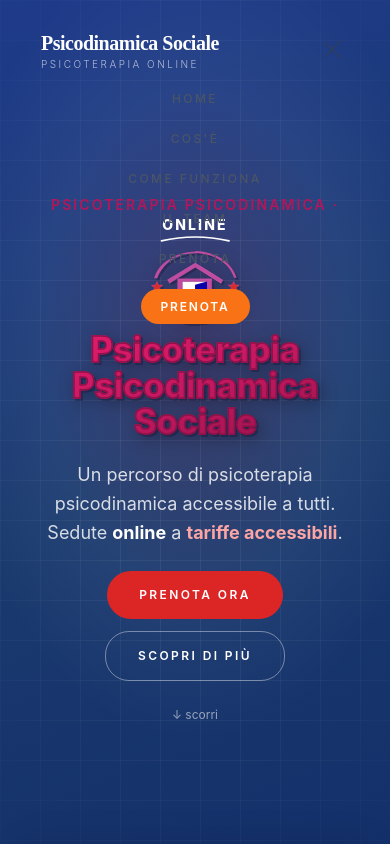
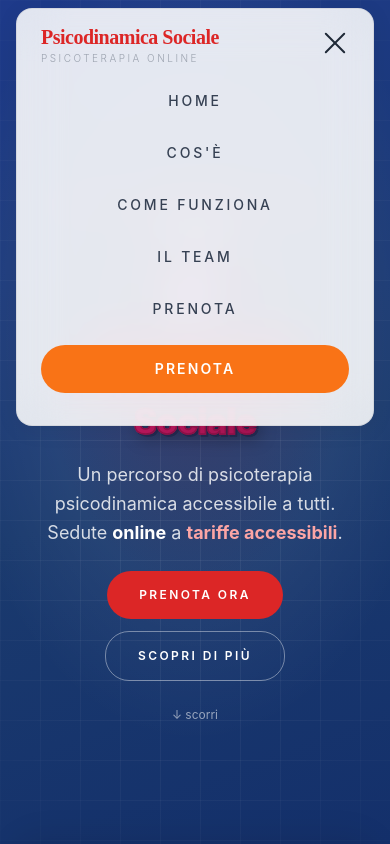
Before and after one commit to TheEmilz/psicodinamica-sociale, a React (Vite) app: page / in a window 390 px wide. Both pictures are taken after a click on the button "Apri menu". Shown: the top 844 px of the page. Built offline with nearby package versions, Linux system fonts and the light colour scheme.

Commit message:
Header: hamburger su tablet+mobile, linee visibili da subito, target touch piu' grandi, scroll throttled con rAF per fix freeze mobile

```diff
--- a/src/components/Header.jsx
+++ b/src/components/Header.jsx
@@ -87,6 +87,7 @@ function getColors(scrolled, sectionTheme) {
       link: '#ffffff',
       linkHover: '#ef4444',
       underline: '#ef4444',
+      burger: '#ffffff',
       ctaBg: 'transparent',
       ctaText: '#ffffff',
       ctaBorder: 'rgba(255,255,255,0.45)',
@@ -100,6 +101,7 @@ function getColors(scrolled, sectionTheme) {
     link: '#1f2937',
     linkHover: '#ef4444',
     underline: '#ef4444',
+    burger: '#1f2937',
     ctaBg: '#dc2626',
     ctaText: '#ffffff',
     ctaBorder: '#dc2626',
@@ -116,7 +118,15 @@ export default function Header() {
 
   // ── Scroll state (triggers compact mode at 50 px) ──
   useEffect(() => {
-    const onScroll = () => setScrolled(window.scrollY > 50)
+    let ticking = false
+    const onScroll = () => {
+      if (ticking) return
+      ticking = true
+      requestAnimationFrame(() => {
+        setScrolled(window.scrollY > 50)
+        ticking = false
+      })
+    }
     window.addEventListener('scroll', onScroll, { passive: true })
     return () => window.removeEventListener('scroll', onScroll)
   }, [])
@@ -148,18 +158,32 @@ export default function Header() {
     const sections = document.querySelectorAll('[data-header-theme]')
     sections.forEach(s => observer.observe(s))
 
-    // Also listen to scroll for sub-pixel accuracy between IO callbacks
-    window.addEventListener('scroll', readCurrentSection, { passive: true })
+    // Also listen to scroll for sub-pixel accuracy between IO callbacks,
+    // throttled with rAF so each scroll event doesn't force a synchronous
+    // reflow (which caused scroll jank/freezing on mobile).
+    let ticking = false
+    const onScroll = () => {
+      if (ticking) return
+      ticking = true
+      requestAnimationFrame(() => {
+        readCurrentSection()
+        ticking = false
+      })
+    }
+    window.addEventListener('scroll', onScroll, { passive: true })
     readCurrentSection() // initial read
 
     return () => {
       observer.disconnect()
-      window.removeEventListener('scroll', readCurrentSection)
+      window.removeEventListener('scroll', onScroll)
     }
   }, [])
 
-  const navAnimate = getNavAnimate(scrolled, sectionTheme)
-  const colors = getColors(scrolled, sectionTheme)
+  // When the mobile/tablet drawer is open we treat the header as "active"
+  // so it gets a solid background and dark text even over the dark hero.
+  const active = scrolled || menuOpen
+  const navAnimate = getNavAnimate(active, sectionTheme)
+  const colors = getColors(active, sectionTheme)
   const transition = { duration: 0.55, ease: [0.4, 0, 0.2, 1] }
 
   return (
@@ -195,7 +219,7 @@ export default function Header() {
         {/* ── Blur overlay: isolated so backdrop-filter never breaks -webkit-background-clip: text on children ── */}
         <motion.div
           aria-hidden="true"
-          animate={{ opacity: scrolled ? 1 : 0 }}
+          animate={{ opacity: active ? 1 : 0 }}
           transition={transition}
           style={{
             position: 'absolute', inset: 0,
@@ -234,7 +258,7 @@ export default function Header() {
           </a>
 
           {/* Desktop navigation */}
-          <ul className="hidden sm:flex items-center gap-8 list-none m-0 p-0">
+          <ul className="hidden lg:flex items-center gap-8 list-none m-0 p-0">
             {NAV_LINKS.map(({ label, href }) => (
               <li key={label}>
                 <motion.a
@@ -263,7 +287,7 @@ export default function Header() {
           </ul>
 
           {/* CTA button */}
-          <div className="hidden sm:block">
+          <div className="hidden lg:block">
             <motion.a
               href="#prenota"
               onClick={(e) => handleNavClick(e, '#prenota')}
@@ -285,29 +309,26 @@ export default function Header() {
             </motion.a>
           </div>
 
-          {/* Hamburger (mobile) */}
+          {/* Hamburger (mobile + tablet) */}
           <button
-            className="sm:hidden flex flex-col justify-center items-center w-8 h-8 gap-1.5 focus:outline-none"
+            className="lg:hidden flex flex-col justify-center items-center w-11 h-11 -mr-2 gap-1.5 focus:outline-none"
             onClick={() => setMenuOpen(p => !p)}
             aria-label={menuOpen ? 'Chiudi menu' : 'Apri menu'}
           >
             <motion.span
-              animate={{ rotate: menuOpen ? 45 : 0, y: menuOpen ? 8 : 0 }}
+              animate={{ rotate: menuOpen ? 45 : 0, y: menuOpen ? 8 : 0, backgroundColor: menuOpen ? '#1f2937' : colors.burger }}
               transition={{ duration: 0.3 }}
-              className="block h-px w-6 origin-center"
-              style={{ backgroundColor: '#374151' }}
+              className="block h-0.5 w-7 origin-center rounded-full"
             />
             <motion.span
-              animate={{ opacity: menuOpen ? 0 : 1, scaleX: menuOpen ? 0 : 1 }}
+              animate={{ opacity: menuOpen ? 0 : 1, scaleX: menuOpen ? 0 : 1, backgroundColor: colors.burger }}
               transition={{ duration: 0.3 }}
-              className="block h-px w-6"
-              style={{ backgroundColor: '#374151' }}
+              className="block h-0.5 w-7 rounded-full"
             />
             <motion.span
-              animate={{ rotate: menuOpen ? -45 : 0, y: menuOpen ? -8 : 0 }}
+              animate={{ rotate: menuOpen ? -45 : 0, y: menuOpen ? -8 : 0, backgroundColor: menuOpen ? '#1f2937' : colors.burger }}
               transition={{ duration: 0.3 }}
-              className="block h-px w-6 origin-center"
-              style={{ backgroundColor: '#374151' }}
+              className="block h-0.5 w-7 origin-center rounded-full"
             />
           </button>
         </div>
@@ -321,25 +342,25 @@ export default function Header() {
               animate={{ height: 'auto', opacity: 1 }}
               exit={{ height: 0, opacity: 0 }}
               transition={{ duration: 0.4, ease: [0.4, 0, 0.2, 1] }}
-              className="sm:hidden overflow-hidden"
+              className="lg:hidden overflow-hidden"
               style={{ position: 'relative', zIndex: 1 }}
             >
-              <ul className="flex flex-col items-center gap-4 pt-4 pb-5 list-none m-0 p-0">
+              <ul className="flex flex-col items-stretch gap-1 px-4 pt-3 pb-5 list-none m-0">
                 {NAV_LINKS.map(({ label, href }) => (
                   <li key={label}>
                     <a
                       href={href}
-                      className="text-xs font-medium tracking-[0.2em] uppercase text-gray-600 hover:text-red-500 transition-colors duration-200"
+                      className="flex items-center justify-center text-sm font-medium tracking-[0.2em] uppercase text-gray-700 hover:text-red-500 hover:bg-gray-50 rounded-xl py-3.5 transition-colors duration-200"
                       onClick={(e) => { handleNavClick(e, href); setMenuOpen(false) }}
                     >
                       {label}
                     </a>
                   </li>
                 ))}
-                <li className="mt-2">
+                <li className="mt-2 px-2">
                   <a
                     href="#prenota"
-                    className="text-xs font-semibold tracking-[0.15em] uppercase px-5 py-2.5 text-white hover:opacity-90 transition-opacity"
+                    className="flex items-center justify-center text-sm font-semibold tracking-[0.15em] uppercase py-3.5 text-white hover:opacity-90 transition-opacity"
                     style={{ borderRadius: '24px', background: '#f97316' }}
                     onClick={(e) => { handleNavClick(e, '#prenota'); setMenuOpen(false) }}
                   >
```
